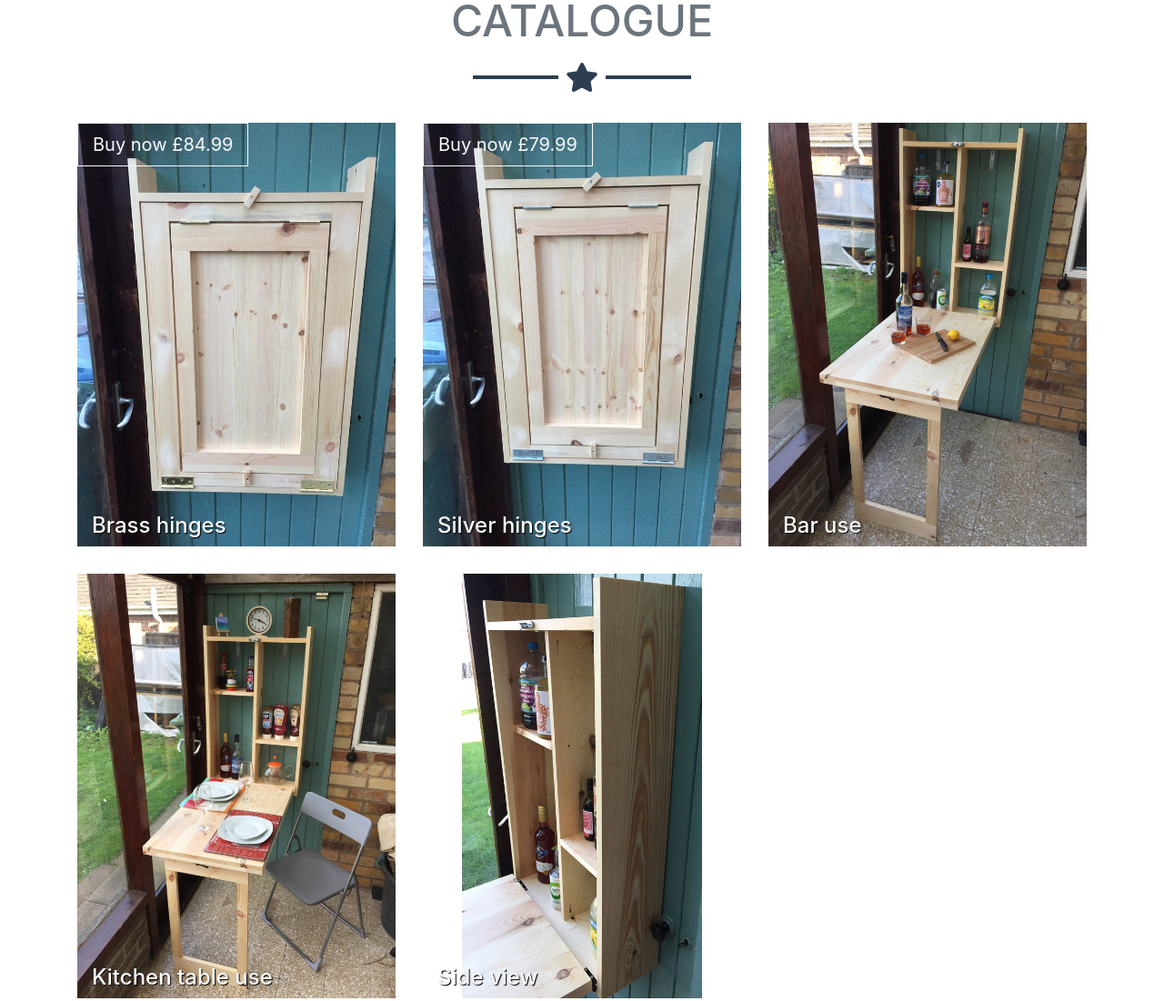
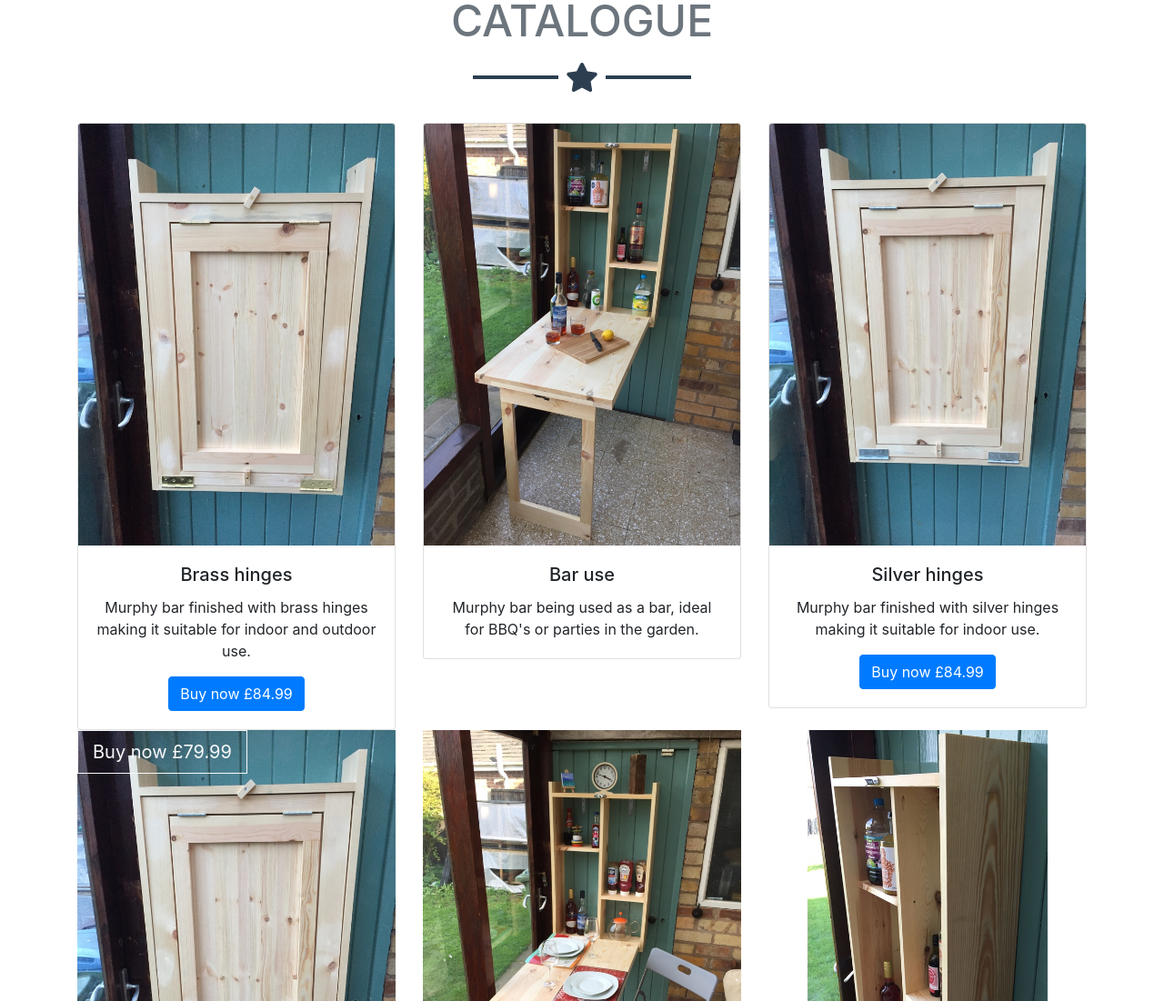
Before and after one commit to StudentRik/murphybar, a website with bundled scripts: page index.html in a window 1280 px wide. Shown: the part 870-1971 px from the top of the page at 91% size. Built offline with nearby package versions, Linux system fonts and the light colour scheme.

Commit message:
changed view to use cards

```diff
--- a/index.html
+++ b/index.html
@@ -71,26 +71,53 @@
         <h2 class="text-center text-uppercase text-secondary mb-0">Catalogue</h2>
         <hr class="star-dark mb-5">
         <div class="row">
-            <div class="col-md-6 col-lg-4">
-                <a class="portfolio-item d-block mx-auto" href="#portfolio-modal-1">
-                    <div class="portfolio-item-caption d-flex position-absolute h-100 w-100">
-                        <div class="portfolio-item-caption-content my-auto w-100 text-center text-white">
-                            <i class="fas fa-search-plus fa-3x"></i>
-                        </div>
+            <div class="col-4">
+                <div class="card text-center">
+                    <img src="img/portfolio/brass_front_murphy.jpg" class="card-img-top" alt="">
+                    <div class="card-body">
+                        <h5 class="card-title">Brass hinges</h5>
+                        <p class="card-text">Murphy bar finished with brass hinges making it suitable for indoor and
+                            outdoor use.</p>
+                        <form action="https://www.paypal.com/cgi-bin/webscr" method="post" target="_top">
+                            <input type="hidden" name="cmd" value="_s-xclick">
+                            <input type="hidden" name="hosted_button_id" value="JFMF5U6KYZDQ6">
+                            <button type="image" name="submit" class="btn btn-primary"
+                                    title="buy now with paypal">Buy now &pound84.99
+                            </button>
+                        </form>
                     </div>
-                    <img class="img-fluid" src="img/portfolio/brass_front_murphy.jpg" alt="">
-                    <h4 class="item-title">Brass hinges</h4>
-                </a>
-                <section class="buy-button">
-                    <form action="https://www.paypal.com/cgi-bin/webscr" method="post" target="_top">
-                        <input type="hidden" name="cmd" value="_s-xclick">
-                        <input type="hidden" name="hosted_button_id" value="JFMF5U6KYZDQ6">
-                        <button type="image" name="submit" class="btn btn-outline-light btn-lg"
-                                title="buy now with paypal">Buy now &pound84.99
-                        </button>
-                    </form>
-                </section>
+                </div>
             </div>
+            <div class="col-4">
+                <div class="card text-center">
+                    <img src="img/portfolio/bar-use.jpg" class="card-img-top" alt="">
+                    <div class="card-body">
+                        <h5 class="card-title">Bar use</h5>
+                        <p class="card-text">Murphy bar being used as a bar, ideal for BBQ's or parties in the
+                            garden.</p>
+                    </div>
+                </div>
+            </div>
+            <div class="col-4">
+                <div class="card text-center">
+                    <img src="img/portfolio/silver_front_murphy.jpg" class="card-img-top" alt="">
+                    <div class="card-body">
+                        <h5 class="card-title">Silver hinges</h5>
+                        <p class="card-text">Murphy bar finished with silver hinges making it suitable for indoor
+                            use.</p>
+                        <form action="https://www.paypal.com/cgi-bin/webscr" method="post" target="_top">
+                            <input type="hidden" name="cmd" value="_s-xclick">
+                            <input type="hidden" name="hosted_button_id" value="NR66AUH4NVNEU">
+                            <button type="image" name="submit" class="btn btn-primary"
+                                    title="buy now with paypal">Buy now &pound84.99
+                            </button>
+                        </form>
+                    </div>
+                </div>
+            </div>
+        </div>
+
+        <div class="row">
             <div class="col-md-6 col-lg-4">
                 <a class="portfolio-item d-block mx-auto" href="#portfolio-modal-2">
                     <div class="portfolio-item-caption d-flex position-absolute h-100 w-100">
@@ -110,17 +137,6 @@
                         </button>
                     </form>
                 </section>
-            </div>
-            <div class="col-md-6 col-lg-4">
-                <a class="portfolio-item d-block mx-auto" href="#portfolio-modal-3">
-                    <div class="portfolio-item-caption d-flex position-absolute h-100 w-100">
-                        <div class="portfolio-item-caption-content my-auto w-100 text-center text-white">
-                            <i class="fas fa-search-plus fa-3x"></i>
-                        </div>
-                    </div>
-                    <img class="img-fluid" src="img/portfolio/bar-use.jpg" alt="">
-                    <h4 class="item-title">Bar use</h4>
-                </a>
             </div>
             <div class="col-md-6 col-lg-4">
                 <a class="portfolio-item d-block mx-auto" href="#portfolio-modal-4">
@@ -181,7 +197,7 @@
             </div>
         </div>
         <div class="text-center mt-4">
-            <a class="btn btn-xl btn-outline-light" href="#">
+            <a class="btn btn-xl btn-outline-light js-scroll-trigger" href="#portfolio">
                 <i class="fas fa-shopping-bag mr-2"></i>
                 Purchase Now!
             </a>
```
